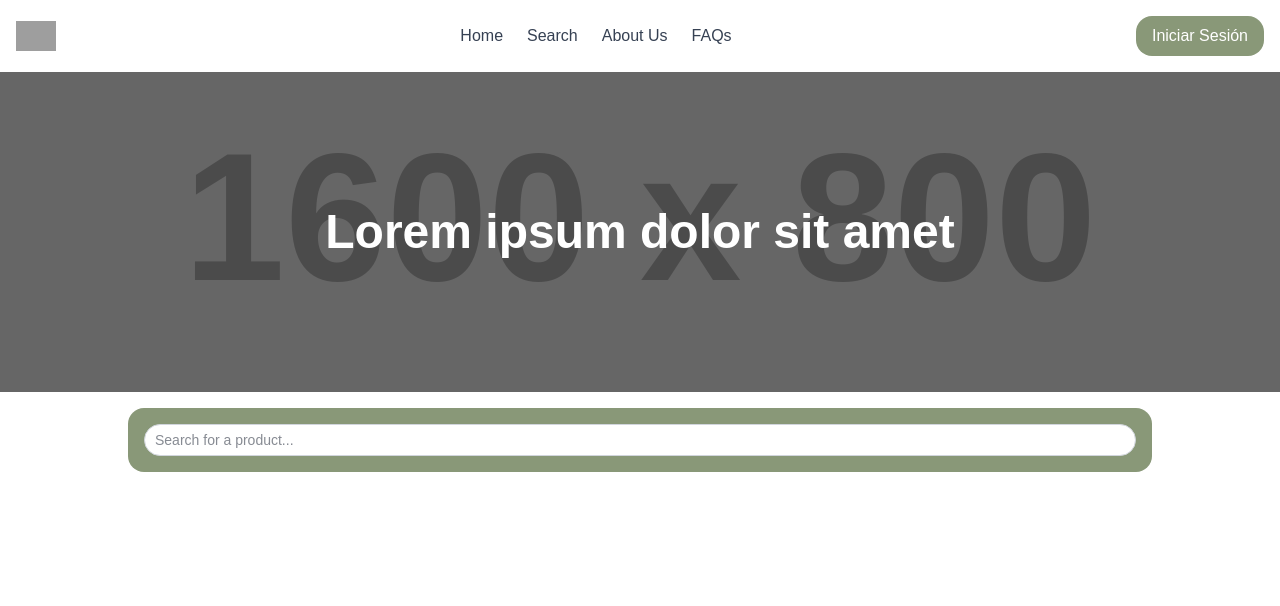
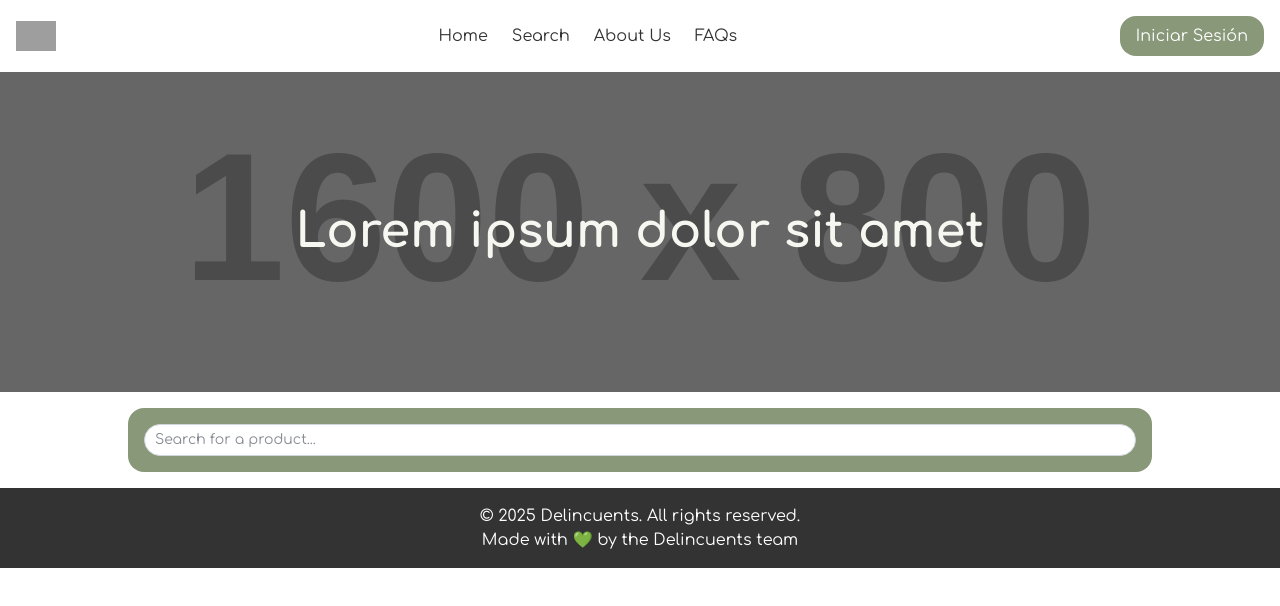
Before and after one commit to Facundo-Nastasi-DAW/Delincuents, a Next.js app in the folder frontend/app/: page / in a window 1280 px wide. Shown: the top 606 px of the page. Built offline with nearby package versions, Linux system fonts and the light colour scheme; grey boxes are pictures that could not be loaded.

Commit message:
(FE) /bugfix Added new variables to the existing components

```diff
--- /dev/null
+++ b/frontend/app/app/components/Footer.tsx
@@ -0,0 +1,8 @@
+export const Footer = () => (
+    <footer className="bg-[var(--color-text)] text-white py-4">
+        <div className="container mx-auto text-center">
+            <p>&copy; {new Date().getFullYear()} Delincuents. All rights reserved.</p>
+            <p>Made with 💚 by the Delincuents team</p>
+        </div>
+    </footer>
+)
--- a/frontend/app/app/components/HeroBanner.tsx
+++ b/frontend/app/app/components/HeroBanner.tsx
@@ -6,7 +6,7 @@ export const HeroBanner = () => {
                 alt="Hero Banner"
                 className="w-full h-full object-cover opacity-50"
             />
-            <h2 className="absolute inset-0 font-extrabold text-5xl text-white text-center vertical-align-center content-center "> Lorem ipsum dolor sit amet</h2>
+            <h2 className="absolute inset-0 font-extrabold text-5xl text-[var(--color-background)] text-center vertical-align-center content-center "> Lorem ipsum dolor sit amet</h2>
             </div>
     );
 }
--- a/frontend/app/app/components/NavBar.tsx
+++ b/frontend/app/app/components/NavBar.tsx
@@ -7,21 +7,18 @@ export const Header: React.FC = () => {
     <header className='bg-white shadow-md'>
       <div className='container mx-auto flex items-center justify-between p-4'>
 
-        {/* Logo and Home Link */}
         <Link href='/' className='flex items-center'>
           <Image src='/logo.png' alt='Logo' width={40} height={40} />
         </Link>
 
-        {/* Navigation Links */}
         <nav className='flex space-x-6 items-center'>
-          <Link href='/' className='text-gray-700 hover:text-gray-900'>Home</Link>
-          <Link href='/search' className='text-gray-700 hover:text-gray-900'>Search</Link>
-          <Link href='/about' className='text-gray-700 hover:text-gray-900'>About Us</Link>
-          <Link href='/faqs' className='text-gray-700 hover:text-gray-900'>FAQs</Link>
+          <Link href='/' className='text-[var(--color-text)] hover:text-[var(--color-secondary-green)]'>Home</Link>
+          <Link href='/search' className='text-[var(--color-text)] hover:text-[var(--color-secondary-green)]'>Search</Link>
+          <Link href='/about' className='text-[var(--color-text)] hover:text-[var(--color-secondary-green)]'>About Us</Link>
+          <Link href='/faqs' className='text-[var(--color-text)] hover:text-[var(--color-secondary-green)]'>FAQs</Link>
         </nav>
 
-        {/* Login Button */}
-        <Link href='/login' className='px-4 py-2 bg-[#899878] text-white rounded-2xl hover:bg-[#E4E6C3] hover:text-black'>
+        <Link href='/login' className='px-4 py-2 bg-[var(--color-secondary-green)] text-white rounded-2xl hover:bg-[var(--color-primary-green)] hover:text-black'>
           Iniciar Sesión
         </Link>
       </div>
--- a/frontend/app/app/components/SearchBar.tsx
+++ b/frontend/app/app/components/SearchBar.tsx
@@ -11,9 +11,9 @@ export const Searchbar = ({
   searchInput,
 }: SearchbarProps) => {
   return (
-    <div className="flex flex-row w-8/10 h-16 rounded-2xl p-4 bg-[#899878] m-4 justify-center">
+    <div className="flex flex-row w-8/10 h-16 rounded-2xl p-4 bg-[var(--color-secondary-green)] m-4 justify-center">
       <input
-        className="g-gray-50 border bg-white border-gray-300 text-gray-900 text-sm rounded-2xl focus:border-[#E4E6C3] w-full p-2.5 "
+        className="g-gray-50 border bg-white border-gray-300 text-gray-900 text-sm rounded-2xl focus:border-[var(--color-primary-green)] w-full p-2.5 "
         type="text"
         id="search"
         placeholder="Search for a product..."
--- a/frontend/app/app/globals.css
+++ b/frontend/app/app/globals.css
@@ -6,7 +6,7 @@
 @import "tailwindcss";
 
 
-:root {  /* Colors */
+:root {
   --color-background:      #F7F7F2;
   --color-primary-green:   #E4E6C3;
   --color-secondary-green: #899878;
@@ -15,12 +15,10 @@
 
   --color-text: #333;
 
-  /* Fonts */
   --font-title:   'Abril Fatface', serif;
   --font-body:    'Comfortaa', sans-serif;
   --font-details: 'Montserrat', sans-serif;
 
-  /* Text contrast fallback */
 }
 
 @theme inline {
@@ -42,3 +40,14 @@ body {
   color: var(--foreground);
   font-family: Arial, Helvetica, sans-serif;
 }
+
+/* fonts */
+h1, .heading {
+  font-family: var(--font-title);
+}
+body, p, .content {
+  font-family: var(--font-body);
+}
+.small, .note, .message {
+  font-family: var(--font-details);
+}
--- a/frontend/app/app/page.tsx
+++ b/frontend/app/app/page.tsx
@@ -1,3 +1,4 @@
+import { Footer } from "./components/Footer";
 import { HeroBanner } from "./components/HeroBanner";
 import NavBar from "./components/NavBar";
 import { SearchComponent } from "./components/SeachComponent";
@@ -9,6 +10,7 @@ export default function Home() {
       <NavBar/>
       <HeroBanner/>
       <SearchComponent/>
+      <Footer/>
     </>
   )
 }
```
